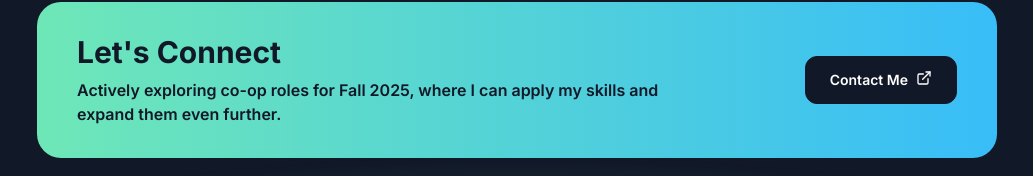
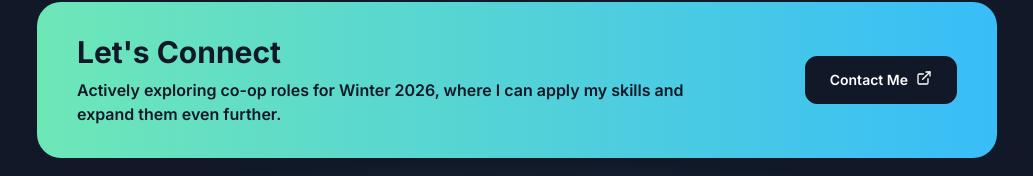
Before and after one commit to IvanKorne/personal-website, a Next.js app: page / in a window 1280 px wide. Shown: the part 5686-5862 px from the top of the page, without its empty margins (123-1156 px from the left). Built offline with nearby package versions, Linux system fonts and the light colour scheme; a web font is replaced by a local one.

Commit message:
edit contact setion text

```diff
--- a/src/sections/Contact/Contact.tsx
+++ b/src/sections/Contact/Contact.tsx
@@ -17,8 +17,8 @@ export const Contact = () => {
                 Let&apos;s Connect
               </h2>
               <p className="text-base mt-2 font-semibold">
-                Actively exploring co-op roles for Fall 2025, where I can apply
-                my skills and expand them even further.
+                Actively exploring co-op roles for Winter 2026, where I can
+                apply my skills and expand them even further.
               </p>
             </div>
             <a
```
